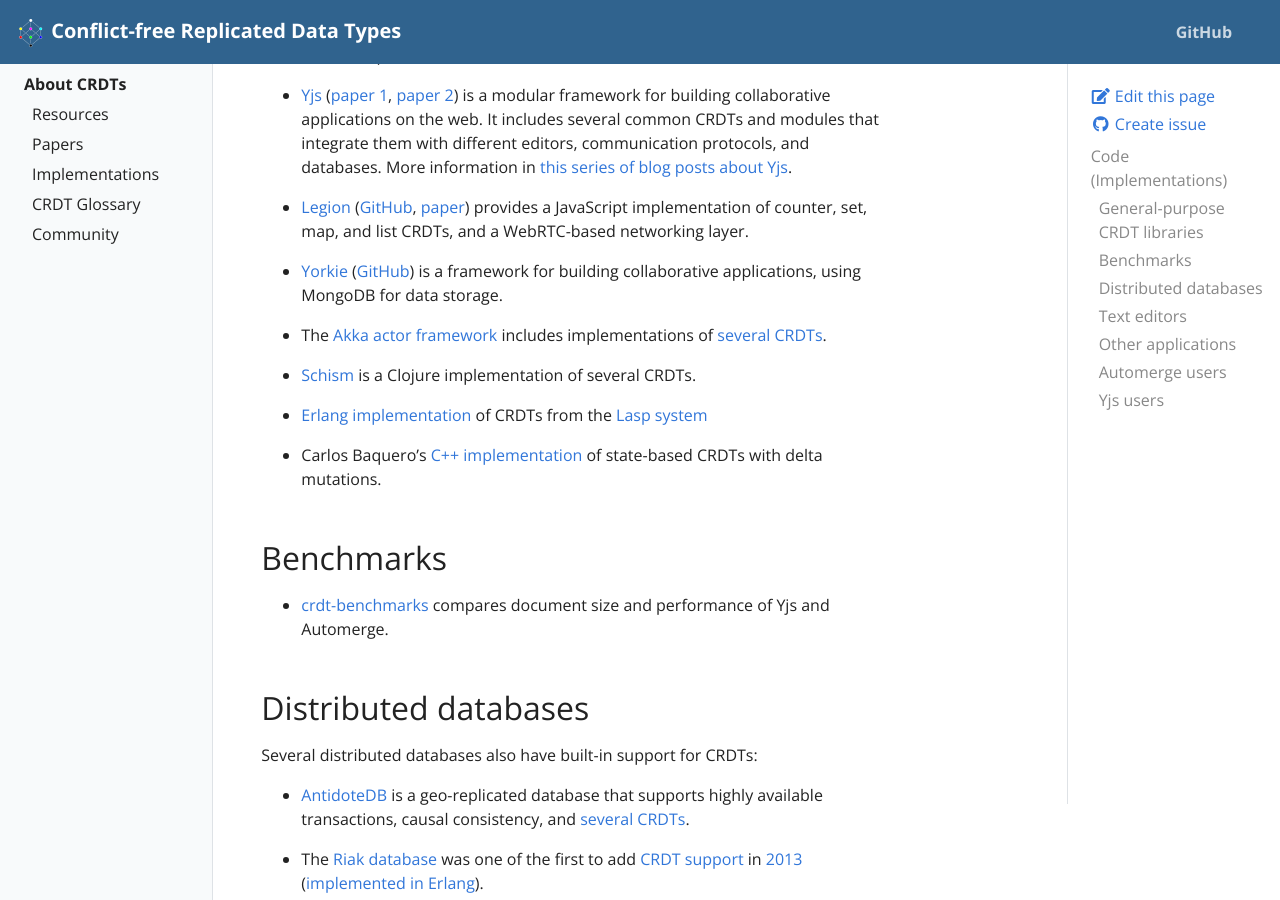
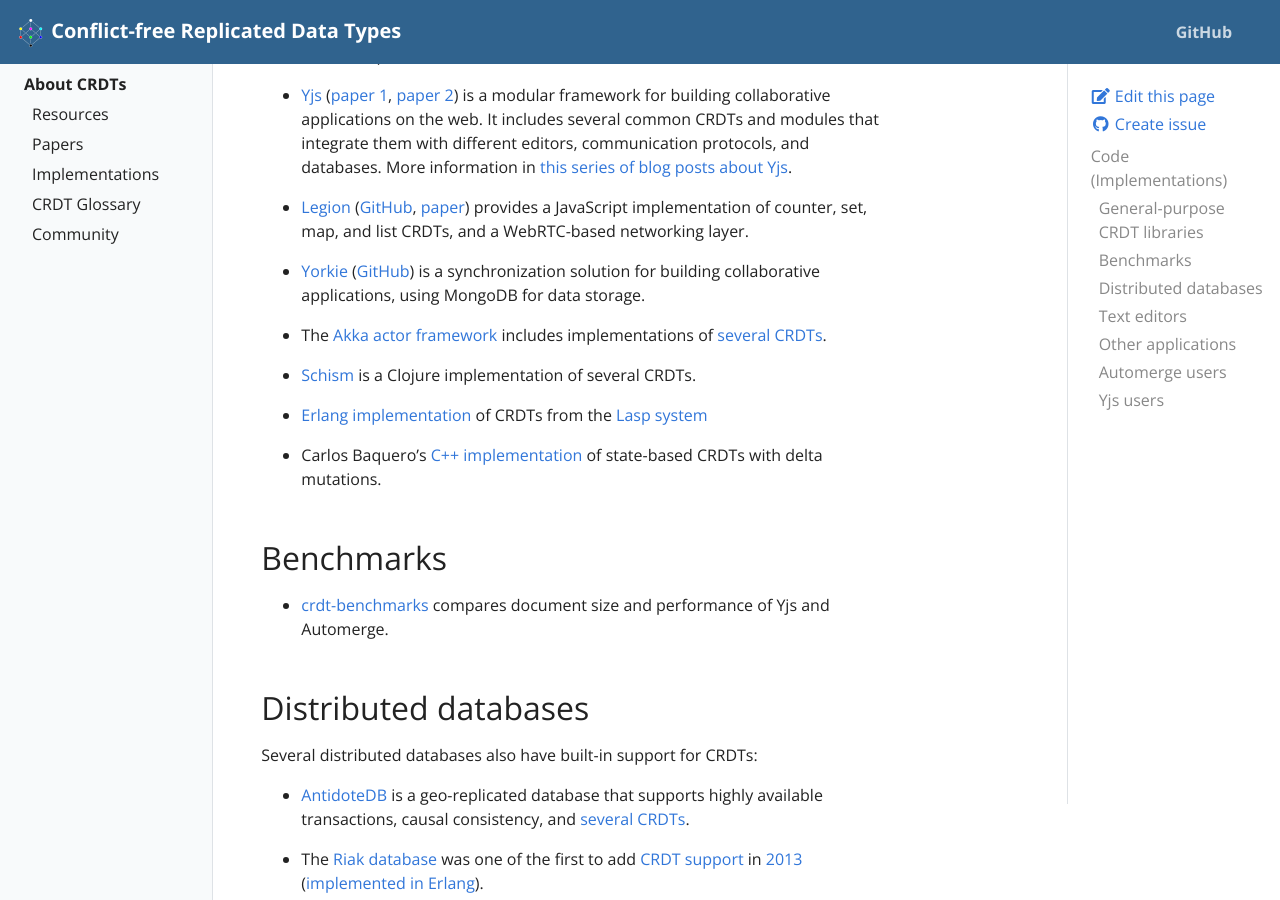
Before and after one commit to ept/crdt-website, a Jekyll site: the page built from pages/implementations.md, in a window 1280 px wide and 900 px high, scrolled down 479 px. Built offline with Jekyll 4.4.1, drawn with Linux system fonts in a browser that asks for light colours.

Commit message:
Update implementations.md
We changedhttps://github.com/yorkie-team/yorkie/commit/a05a8abb23d50d6e1e61b314dec21f8d144664c3

```diff
--- a/pages/implementations.md
+++ b/pages/implementations.md
@@ -43,7 +43,7 @@ collaborative applications and replicated storage systems:
   a WebRTC-based networking layer.
 
 * [Yorkie](https://yorkie.dev/) ([GitHub](https://github.com/yorkie-team/yorkie))
-  is a framework for building collaborative applications, using MongoDB
+  is a synchronization solution for building collaborative applications, using MongoDB
   for data storage.
 
 * The [Akka actor framework](https://akka.io/) includes implementations of
```
